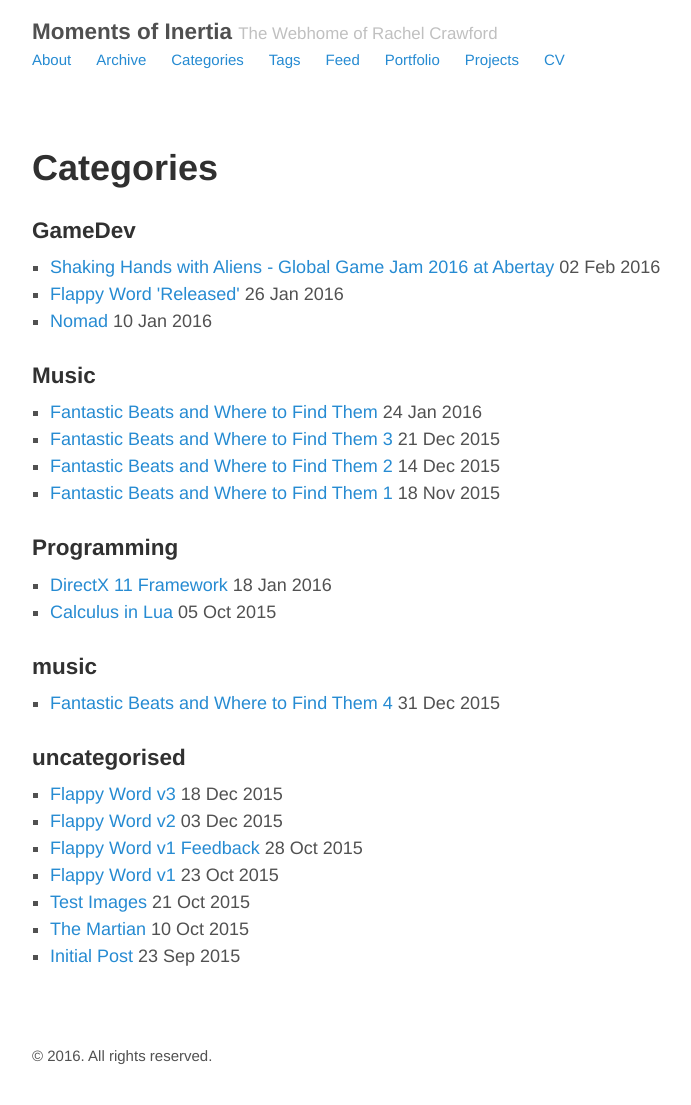
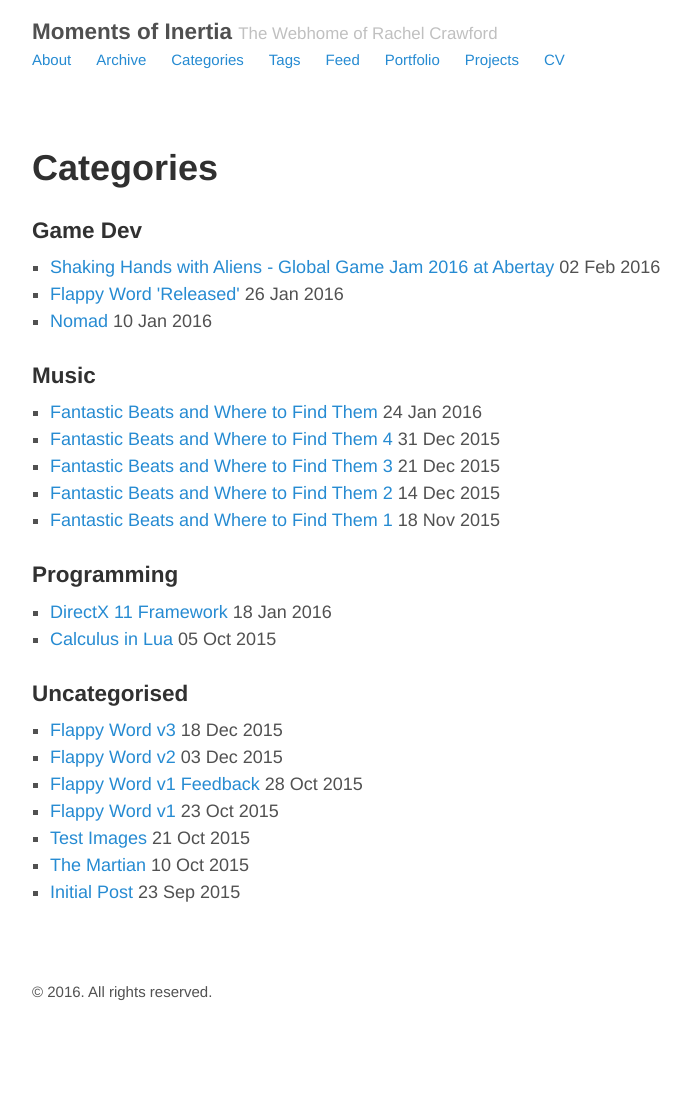
Before and after one commit to rachelnertia/rachelnertia.github.io, a Jekyll site: the page built from category_index.md, in a window 1280 px wide. Shown: the whole page, without its empty margins (293-984 px from the left). Built offline with Jekyll 4.4.1, drawn with Linux system fonts in a browser that asks for light colours; after the commit the page ends 1041 px from its top, so only the background shows below that.

```diff
--- a/_posts/2016-01-10-nomad-prototype.md
+++ b/_posts/2016-01-10-nomad-prototype.md
@@ -2,7 +2,7 @@
 layout: post
 title: Nomad
 comments: true
-category: GameDev
+category: Game Dev
 tags: [Unity, Nomad]
 ---
 
--- a/_posts/2016-01-26-flappy-word-release.md
+++ b/_posts/2016-01-26-flappy-word-release.md
@@ -2,7 +2,7 @@
 layout: post
 title: Flappy Word 'Released'
 comments: true
-category: GameDev
+category: Game Dev
 tags: [Flappy Word, Unity, C#]
 ---
 
--- a/_posts/2016-02-02-global-game-jam.md
+++ b/_posts/2016-02-02-global-game-jam.md
@@ -2,7 +2,7 @@
 layout: post
 comments: true
 title: Shaking Hands with Aliens - Global Game Jam 2016 at Abertay
-category: GameDev
+category: Game Dev
 tags: [game jams, Global Game Jam, Interstellar Soirée, Unity]
 ---
 
--- a/category_index.md
+++ b/category_index.md
@@ -14,7 +14,7 @@ title: Categories
   {% endfor %}
   </ul>
 {% endfor %}
-<h3 id="uncategorised">uncategorised</h3>
+<h3 id="uncategorised">Uncategorised</h3>
 <ul>
   {% for post in site.posts %}
   	{% if post.categories.size == 0 %}
```
Also changed, not shown: _posts/2015-12-31-fantastic-beats-04.md (+1 -1 lines).
